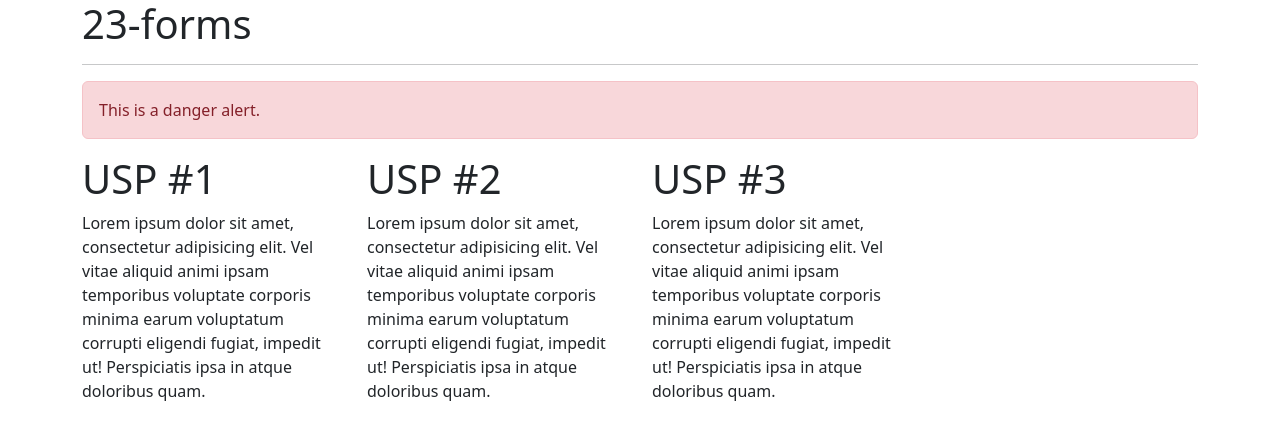
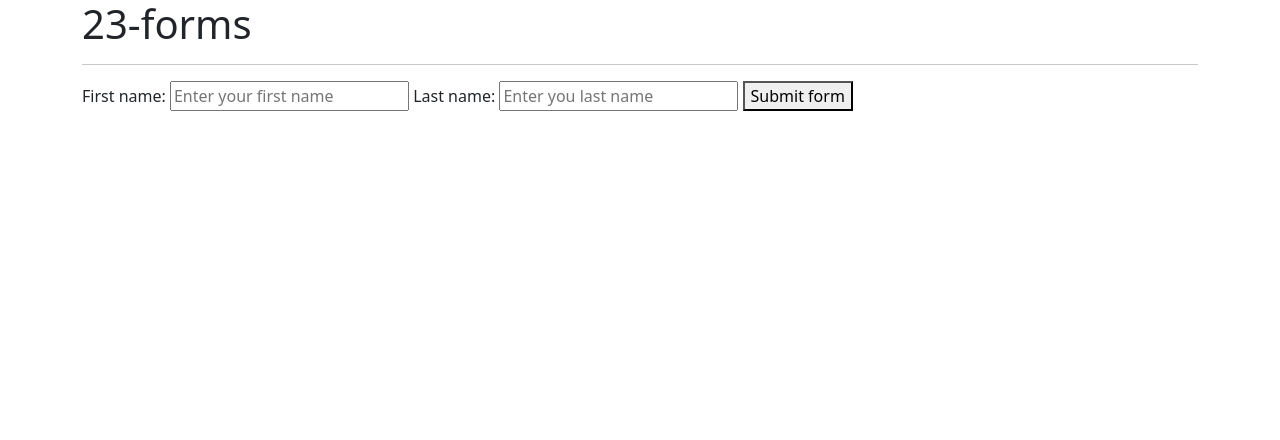
Before and after one commit to eli-ennab/javascript-1, a plain HTML site: page lesson-7/index.html in a window 1280 px wide. Drawn offline with nearby package versions, Linux system fonts and the light colour scheme; files that its build step writes are made by us from their sources.

Commit message:
Form with event listener.

```diff
--- a/lesson-7/index.html
+++ b/lesson-7/index.html
@@ -19,35 +19,17 @@
 
 	<hr>
 
-	<div class="alert alert-danger">
-		This is a danger alert.
-	</div>
+	<form id="contact">
 
-		<div class="row">
-			<div class="col-sm-6 col-md-4 col-lg-3">
-				<h1>USP #1</h1>
-				<p>Lorem ipsum dolor sit amet, consectetur adipisicing elit. Vel vitae aliquid animi ipsam
-					temporibus voluptate corporis minima earum voluptatum corrupti eligendi fugiat, impedit ut!
-					Perspiciatis ipsa in atque doloribus quam.
-				</p>
-			</div>
+		<label for="first_name">First name:</label>
+		<input type="text" name="first_name" id="first_name" placeholder="Enter your first name">
 
-			<div class="col-sm-6 col-md-4 col-lg-3">
-				<h1>USP #2</h1>
-				<p>Lorem ipsum dolor sit amet, consectetur adipisicing elit. Vel vitae aliquid animi ipsam
-					temporibus voluptate corporis minima earum voluptatum corrupti eligendi fugiat, impedit ut!
-					Perspiciatis ipsa in atque doloribus quam.
-				</p>
-			</div>
+		<label for="last_name">Last name:</label>
+		<input type="text" name="last_name" id="last_name" placeholder="Enter you last name">
 
-			<div class="col-sm-6 col-md-4 col-lg-3">
-				<h1>USP #3</h1>
-				<p>Lorem ipsum dolor sit amet, consectetur adipisicing elit. Vel vitae aliquid animi ipsam
-					temporibus voluptate corporis minima earum voluptatum corrupti eligendi fugiat, impedit ut!
-					Perspiciatis ipsa in atque doloribus quam.
-				</p>
-			</div>
-		</div>
+		<button type="submit">Submit form</button>
+
+	</form>
 
 	<script src="script.js"></script>
 
--- a/lesson-7/script.js
+++ b/lesson-7/script.js
@@ -1,3 +1,17 @@
 /**
-*
- */
+ * Form and form events
+*/
+
+const contactForm = document.querySelector('#contact');
+
+contactForm.addEventListener('submit', e => {
+		// prevent form from being submitted
+		e.preventDefault();
+
+		console.log('Form submitted but default behaviour prevented.');
+
+        console.log("First name:", contactForm.first_name.value);
+        console.log("Last name:", contactForm.last_name.value);
+});
+
+// contactForm.first_name.value
--- a/lesson-7/style.css
+++ /dev/null
@@ -1,15 +0,0 @@
-.completed {
-	font-style: italic;
-	text-decoration: line-through;
-}
-
-ul {
-	background-color: #deb887;
-	padding: 1rem 2rem;
-}
-
-li {
-	background-color: bisque;
-	margin: 1rem 0;
-	padding: 0.5rem;
-}
```
